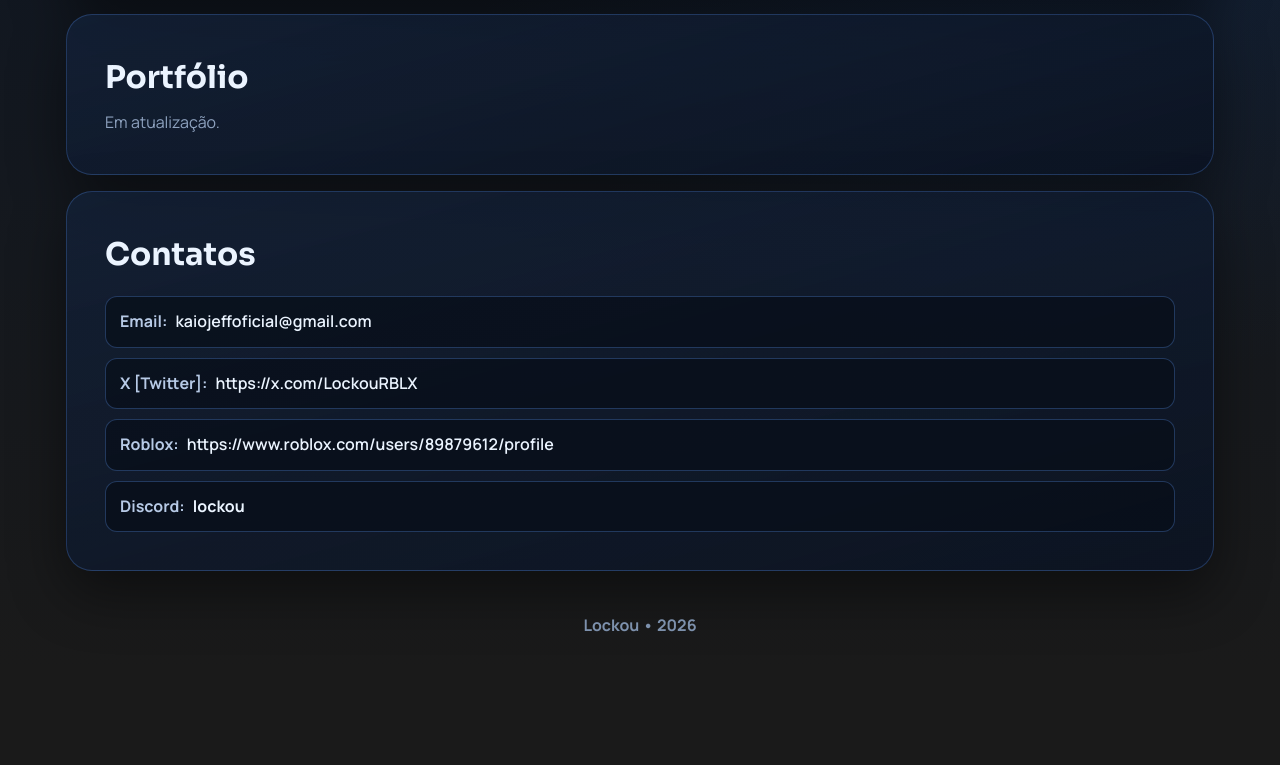
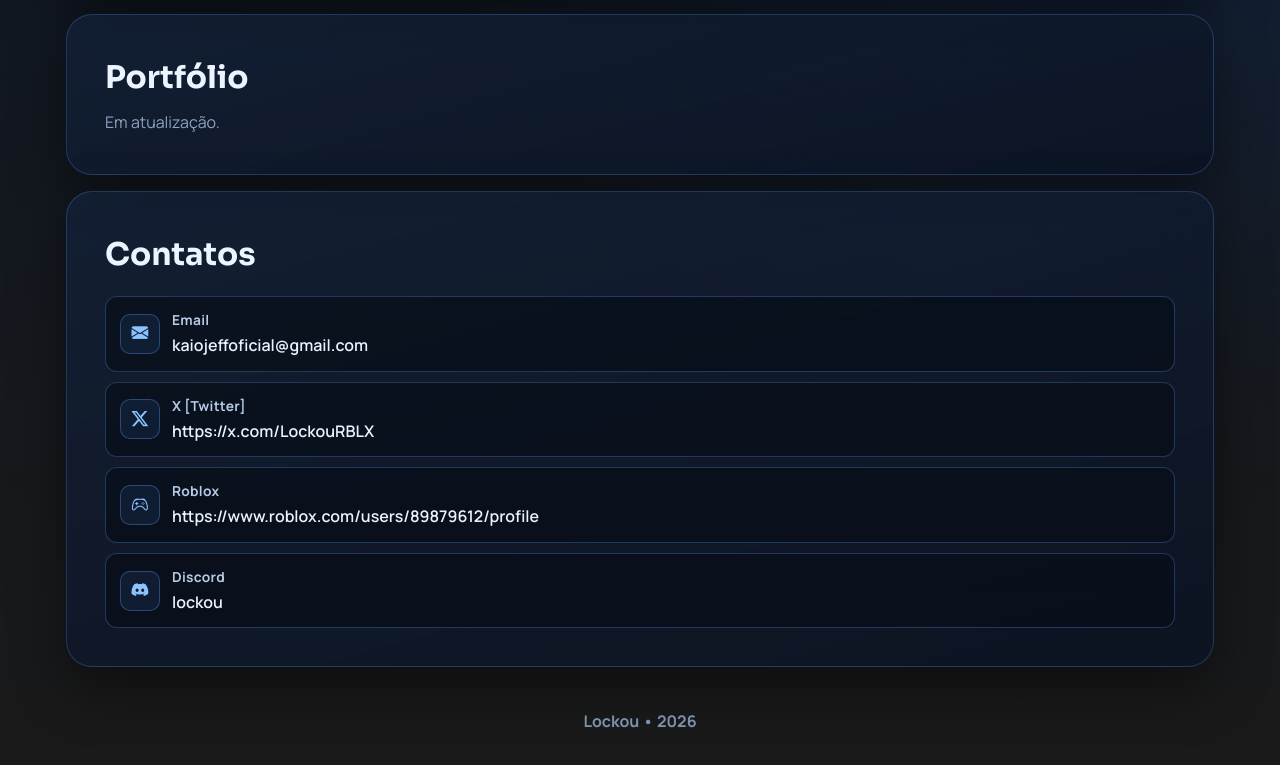
Before and after one commit to LockouDev/Lockou-Vercel, a React (Vite) app: page / in a window 1280 px wide. Shown: the part 791-1556 px from the top of the page. Before the commit the page ends 1460 px from the top, so only its background shows below. Built offline with nearby package versions, Linux system fonts and the light colour scheme.

Commit message:
feat: add Bootstrap Icons and enhance contact list styling

```diff
--- a/index.html
+++ b/index.html
@@ -14,6 +14,10 @@
       href="https://fonts.googleapis.com/css2?family=Manrope:wght@400;600;700;800&family=Sora:wght@400;600;700&display=swap"
       rel="stylesheet"
     />
+    <link
+      rel="stylesheet"
+      href="https://cdn.jsdelivr.net/npm/bootstrap-icons@1.11.3/font/bootstrap-icons.min.css"
+    />
   </head>
   <body>
     <div id="root"></div>
--- a/src/App.jsx
+++ b/src/App.jsx
@@ -83,17 +83,27 @@
 
           <ul className="contact-list">
             <li>
-              <span>Email:</span>
-              <a href="mailto:kaiojeffoficial@gmail.com">kaiojeffoficial@gmail.com</a>
+              <i className="bi bi-envelope-fill contact-icon" aria-hidden="true"></i>
+              <div className="contact-content">
+                <span>Email</span>
+                <a href="mailto:kaiojeffoficial@gmail.com">
+                  kaiojeffoficial@gmail.com
+                </a>
+              </div>
             </li>
             <li>
-              <span>X [Twitter]:</span>
+              <i className="bi bi-twitter-x contact-icon" aria-hidden="true"></i>
+              <div className="contact-content">
+                <span>X [Twitter]</span>
                 <a href="https://x.com/LockouRBLX" target="_blank" rel="noreferrer">
                   https://x.com/LockouRBLX
                 </a>
+              </div>
             </li>
             <li>
-              <span>Roblox:</span>
+              <i className="bi bi-controller contact-icon" aria-hidden="true"></i>
+              <div className="contact-content">
+                <span>Roblox</span>
                 <a
                   href="https://www.roblox.com/users/89879612/profile"
                   target="_blank"
@@ -101,10 +111,14 @@
                 >
                   https://www.roblox.com/users/89879612/profile
                 </a>
+              </div>
             </li>
             <li>
-              <span>Discord:</span>
+              <i className="bi bi-discord contact-icon" aria-hidden="true"></i>
+              <div className="contact-content">
+                <span>Discord</span>
                 <strong>lockou</strong>
+              </div>
             </li>
           </ul>
         </section>
--- a/src/styles.css
+++ b/src/styles.css
@@ -386,24 +386,48 @@
   border: 1px solid rgba(92, 151, 245, 0.3);
   background: rgba(8, 14, 24, 0.68);
   padding: 12px 14px;
-  display: flex;
-  flex-wrap: wrap;
-  gap: 6px 8px;
+  display: grid;
+  grid-template-columns: 40px 1fr;
+  gap: 10px 12px;
   align-items: center;
 }
 
-.contact-list li span {
+.contact-icon {
+  width: 40px;
+  height: 40px;
+  border-radius: 10px;
+  display: grid;
+  place-items: center;
+  border: 1px solid rgba(92, 151, 245, 0.36);
+  background: rgba(22, 42, 72, 0.5);
+  color: #8bc4ff;
+  font-size: 1.05rem;
+}
+
+.contact-content {
+  display: grid;
+  gap: 2px;
+}
+
+.contact-content span {
   color: #b7cae6;
   font-weight: 700;
+  font-size: 0.86rem;
+  letter-spacing: 0.02em;
 }
 
-.contact-list a {
+.contact-content a,
+.contact-content strong {
   text-decoration: none;
   font-weight: 600;
+  color: #e8f3ff;
+}
+
+.contact-content a {
   transition: border-color 180ms ease, color 180ms ease;
 }
 
-.contact-list a:hover {
+.contact-content a:hover {
   color: #b8ddff;
 }
 
```
Lines whose indentation alone changed are shown as unchanged.
